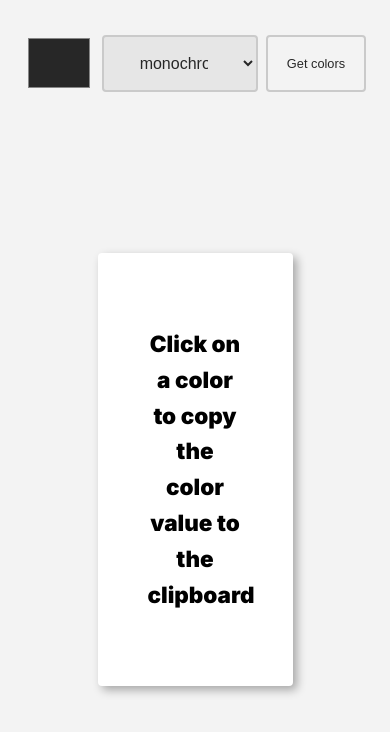
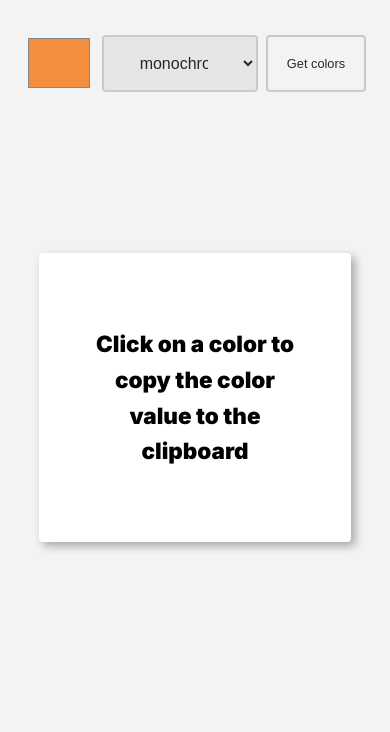
Before and after one commit to CarlEvaristo/color-scheme-generator, a plain HTML site: page index.html in a window 390 px wide. Both pictures are taken after a click on the button "Get colors". Drawn offline with Linux system fonts and the light colour scheme; no server answers.

Commit message:
added responsiveness to modal

```diff
--- a/index.html
+++ b/index.html
@@ -17,7 +17,7 @@
 
         <nav>
             <div class="container">
-                <div id="color-picker-box"><input type="color" id="color-picker"></div>
+                <div id="color-picker-box"><input type="color" id="color-picker" value="#FD811C"></div>
                 <select id="color-mode" name="colors">
                     <option value="monochrome" selected>monochrome</option>
                     <option value="monochrome-dark">monochrome-dark</option>
--- a/styles.css
+++ b/styles.css
@@ -82,7 +82,7 @@ select {
     line-height: 1.6;
     text-align: center;
     padding:50px;
-    max-width: 50vw;
+    max-width: 80vw;
     height: auto;
     margin: 30vh auto;
     border-radius:4px;
@@ -101,6 +101,9 @@ select {
 }
 
 @media (min-width: 900px) {
+    #modal {
+        max-width: 50vw;
+    }
     .container {
         width: 60vw;
     }
```
